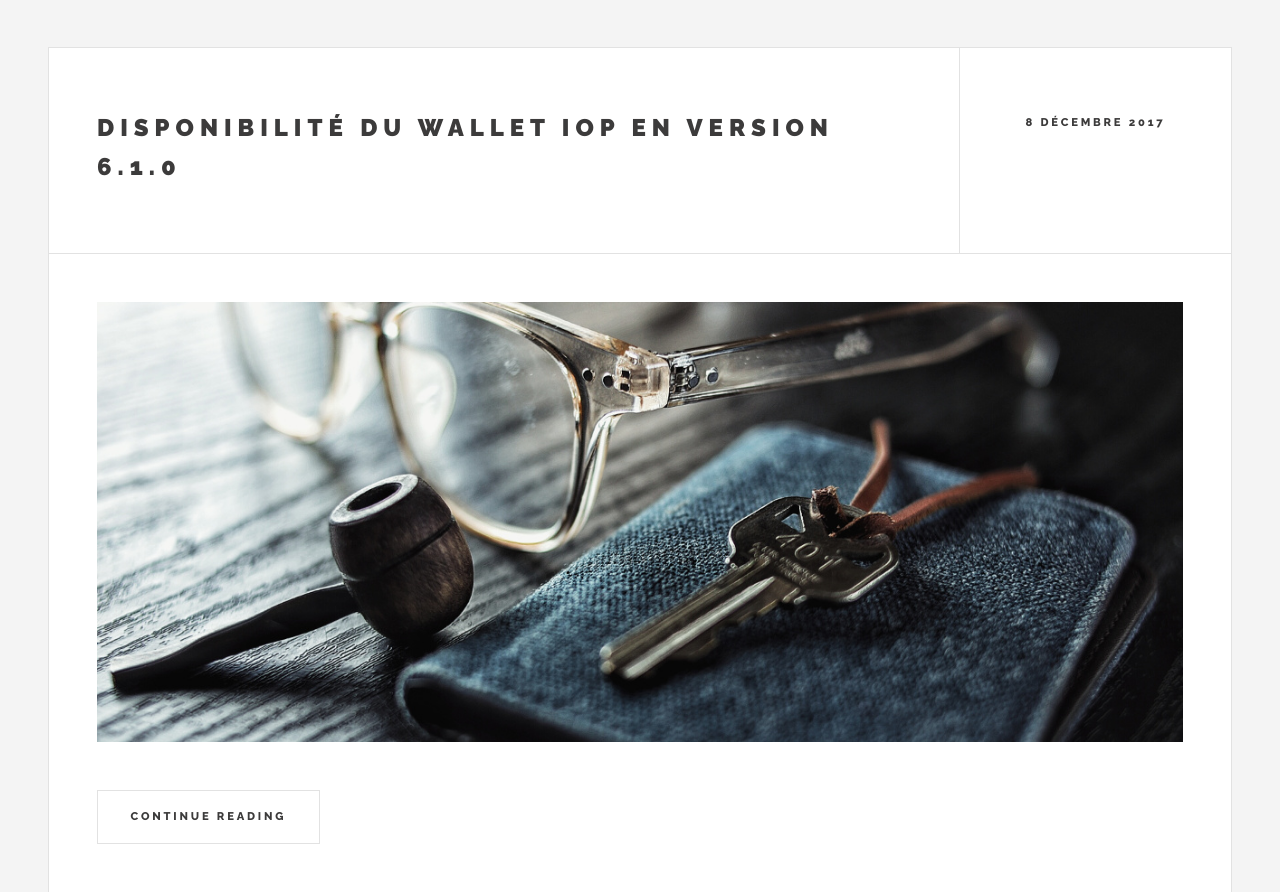
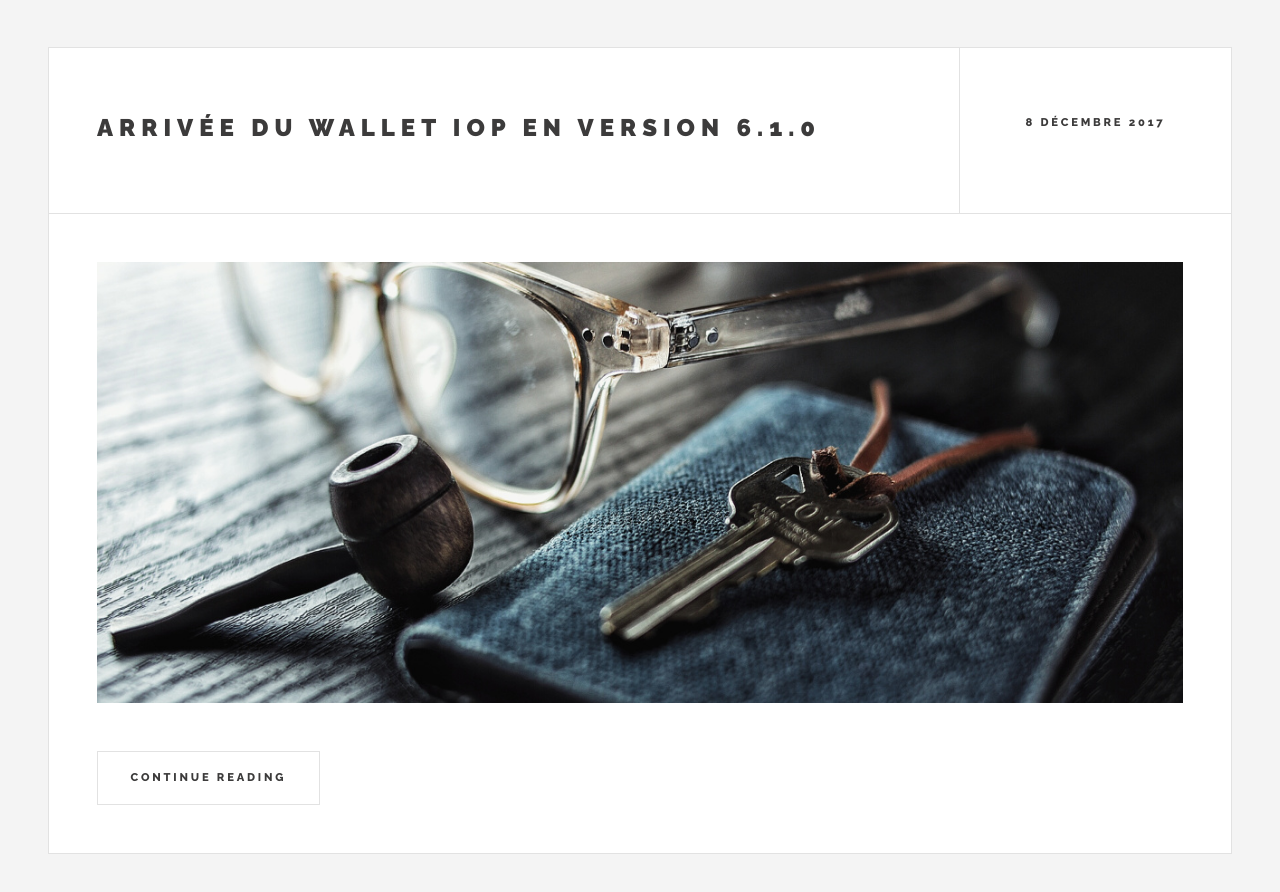
Before and after one commit to soldat13/iop-french-reports, a plain HTML site: page index.html in a window 1280 px wide. Shown: the part 2204-3096 px from the top of the page. Drawn offline with Linux system fonts and the light colour scheme.

Commit message:
update post title

```diff
--- a/articles/previews.js
+++ b/articles/previews.js
@@ -20,10 +20,10 @@ var previews = [
     "brief":""
   },
   {
-    "url":"articles/20171208-sortie-wallet-iop-version-6-1-0",
+    "url":"articles/20171208-arrivee-wallet-iop-version-6-1-0",
     "datetime":"2017-12-08",
     "datetext":"8 décembre 2017",
-    "title":"Disponibilité du wallet IoP en version 6.1.0",
+    "title":"Arrivée du wallet IoP en version 6.1.0",
     "subtitle":"",
     "brief":""
   },
```
Also changed, not shown: articles/20171208-arrivee-wallet-iop-version-6-1-0/index.html (renamed from articles/20171208-sortie-wallet-iop-version-6-1-0/index.html, +1 -1 lines), articles/20171208-arrivee-wallet-iop-version-6-1-0/cover.jpg (renamed from articles/20171208-sortie-wallet-iop-version-6-1-0/cover.jpg).
